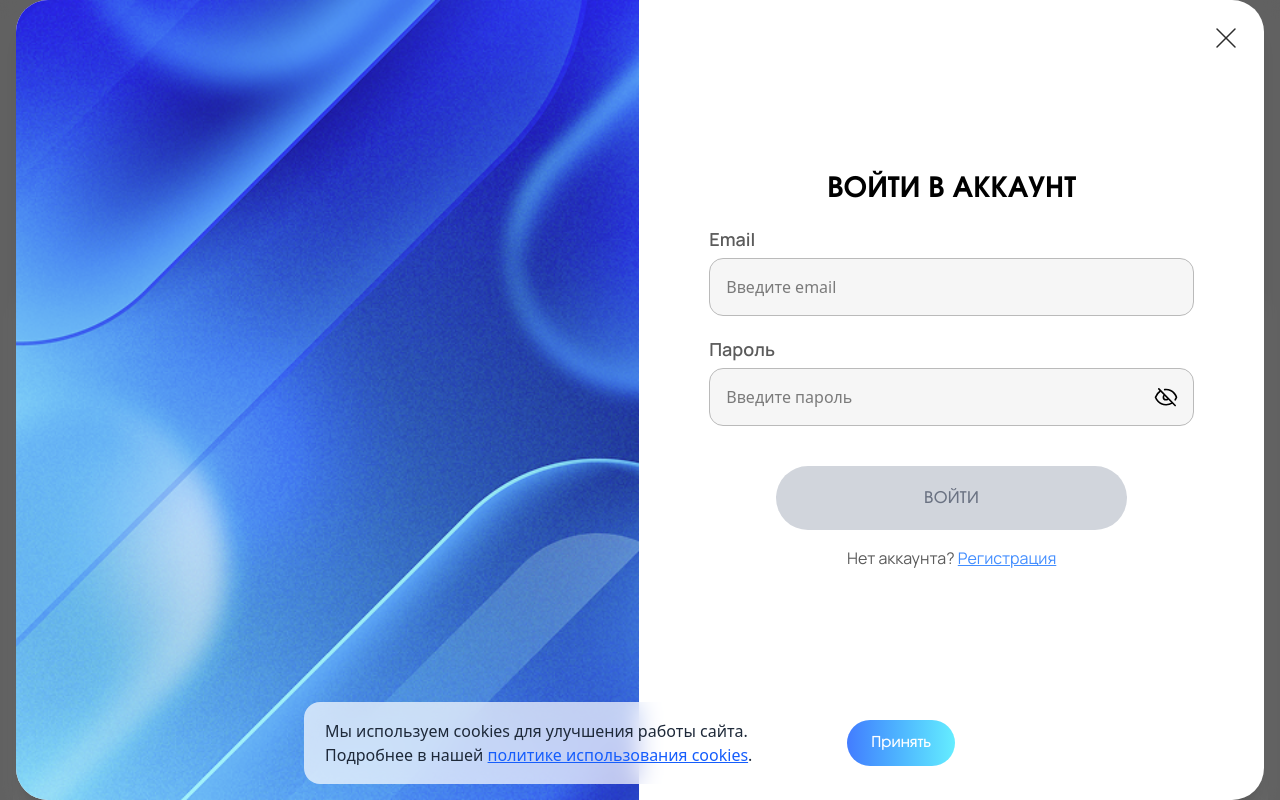
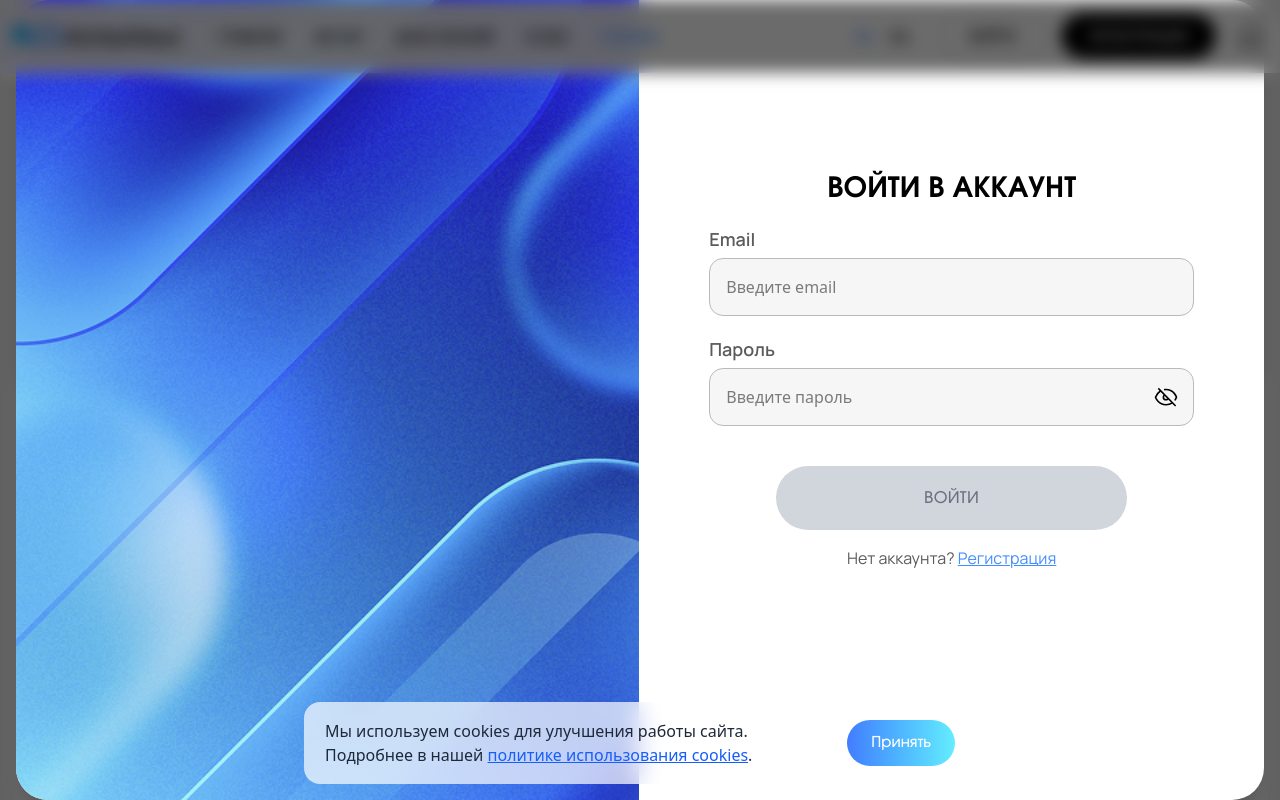
Before and after one commit to sunceet/AinterMed_Front, a Next.js app in the folder frontend/: page /subscribe in a window 1280 px wide. Both pictures are taken after a click on the button "ВОЙТИ". Shown: the top 800 px of the page. Built offline with nearby package versions, Linux system fonts and the light colour scheme.

Commit message:
fix modal window and blur header

```diff
--- a/frontend/src/app/globals.css
+++ b/frontend/src/app/globals.css
@@ -162,7 +162,22 @@ html {
 }
 
 body.modal-open header {
-  display: none !important;
+  filter: blur(8px) !important;
+}
+
+body.modal-open .modal-blur {
+  filter: blur(8px) !important;
+  pointer-events: none;
+}
+
+body.modal-open header::after {
+  content: "";
+  position: absolute;
+  inset: 0;
+  background: rgba(0, 0, 0, 0.58);
+  border-radius: inherit;
+  z-index: 101;
+  pointer-events: none;
 }
 
 @keyframes swipe-right {
--- a/frontend/src/components/AppShell.jsx
+++ b/frontend/src/components/AppShell.jsx
@@ -11,7 +11,7 @@ export default function AppShell({ children }) {
   return (
     <NoSSR>
       {!isChat && <Header />}
-      {children}
+      <div className="pt-18">{children}</div>
       {!isChat && <Footer />}
       {!isChat && <CookieConsent />}
     </NoSSR>
--- a/frontend/src/components/AuthModal/AuthModal.jsx
+++ b/frontend/src/components/AuthModal/AuthModal.jsx
@@ -23,7 +23,6 @@ export default function AuthModal({ onClose, mode = "register" }) {
     const originalBodyOverflow = document.body.style.overflow;
 
     document.body.classList.add("modal-open");
-
     document.documentElement.style.overflow = "hidden";
     document.body.style.overflow = "hidden";
 
--- a/frontend/src/components/Header/Header.jsx
+++ b/frontend/src/components/Header/Header.jsx
@@ -27,7 +27,7 @@ export default function Header() {
 
   return (
     <>
-      <header className="sticky top-0 z-100 bg-white/90 backdrop-blur border-b border-[#C6C6C6]">
+      <header className="fixed top-0 left-0 w-full z-100 bg-white/90 backdrop-blur border-b border-[#C6C6C6]">
         <div className="mx-auto flex h-18 items-center justify-center max-w-screen-xl px-4 sm:px-4 lg:px-8 font-[Manrope]">
           <div className="flex w-full max-w-[1255px] items-center justify-between gap-6 relative xl:left-[20px]">
             {/* Desktop: Лого + навигация */}
```
